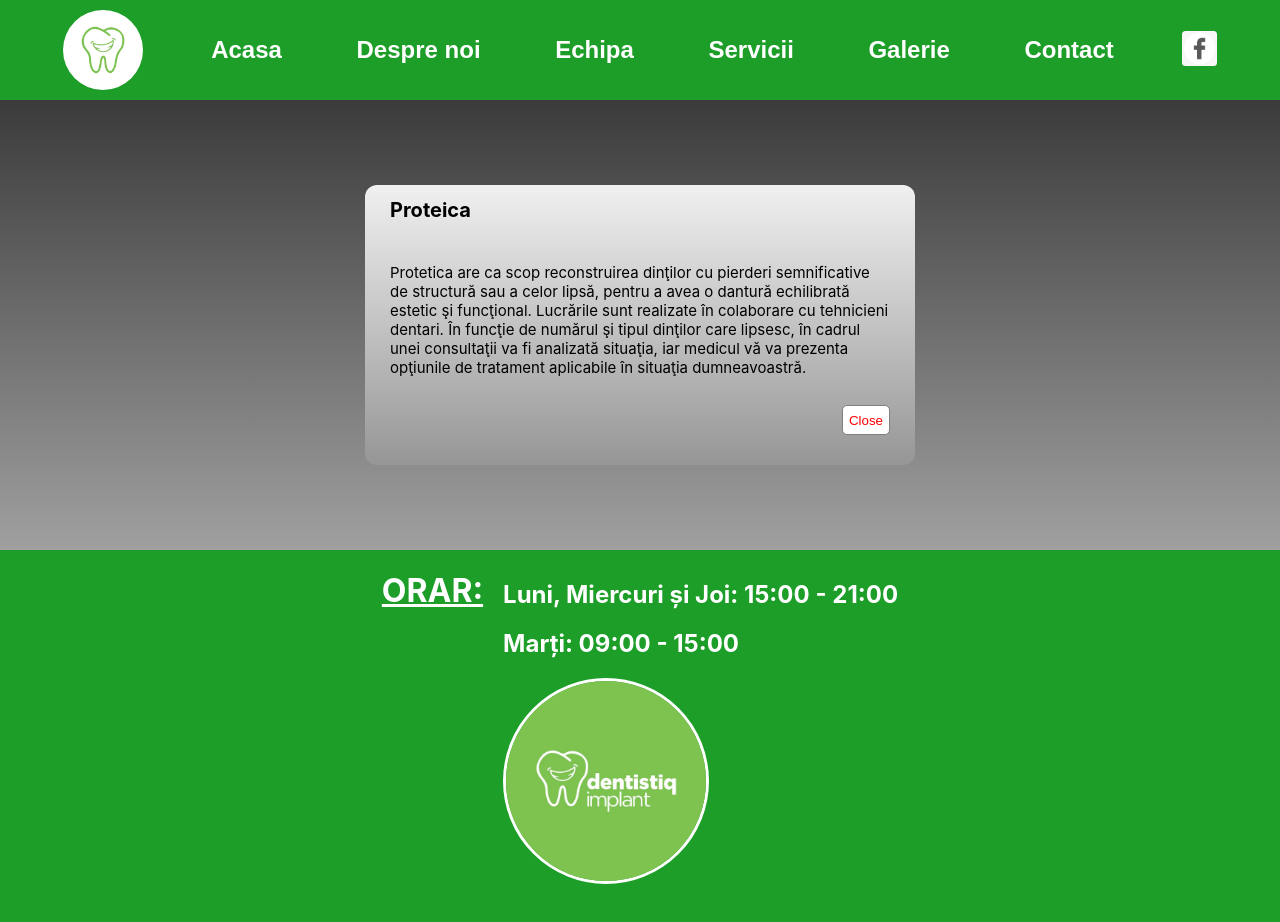
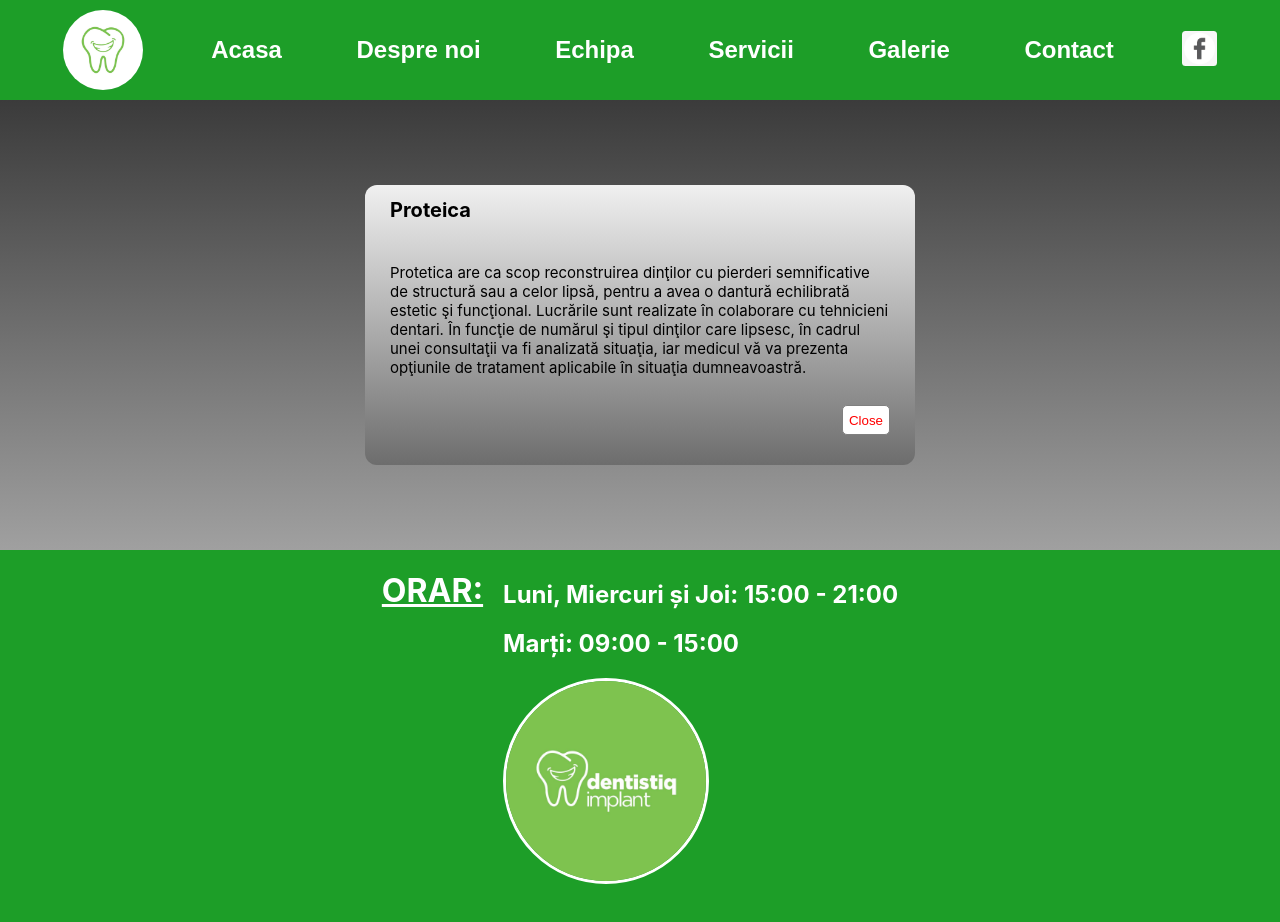
Before and after one commit to alexcorsau/dentistiqimplant, a React (Create React App) app in the folder dentistiq/: page /servicii in a window 1280 px wide. Both pictures are taken after a click on the picture 500 px from the left and 219 px from the top of the page. Shown: the top 922 px of the page. Built offline with nearby package versions, Linux system fonts and the light colour scheme.

Commit message:
refactor

```diff
--- a/dentistiq/src/components/modal/Modal.module.css
+++ b/dentistiq/src/components/modal/Modal.module.css
@@ -12,7 +12,7 @@
   width: 500px;
   height: 250px;
   border-radius: 12px;
-  background-image: linear-gradient(rgb(240, 240, 240), rgb(150, 150, 150));
+  background-image: linear-gradient(rgb(240, 240, 240), rgb(109, 109, 109));
   /* background-color: white; */
   box-shadow: rgba(0, 0, 0, 0.35) 0px 5 px 15px;
   display: flex;
```
